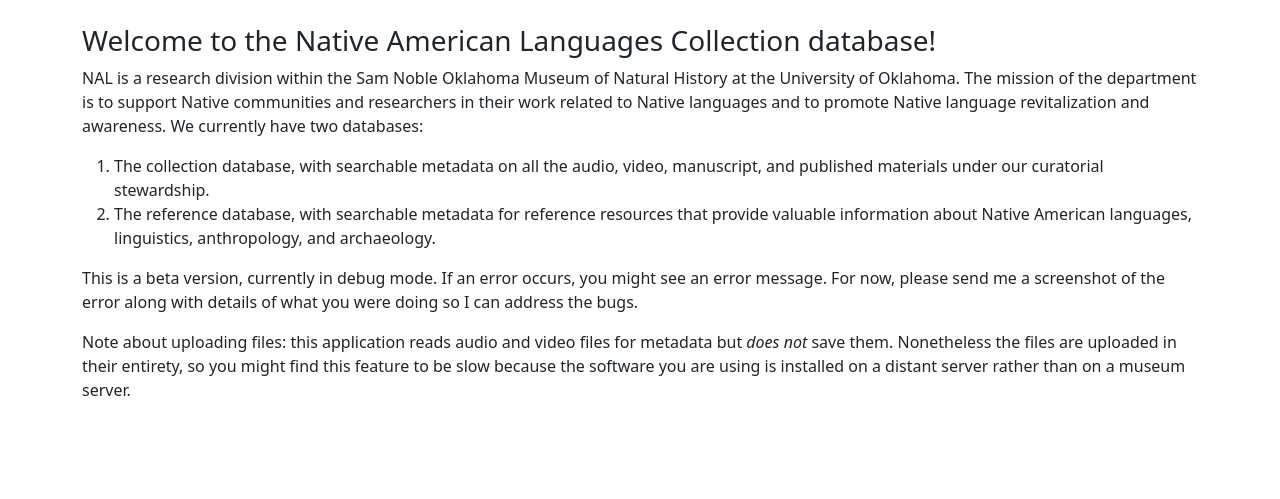
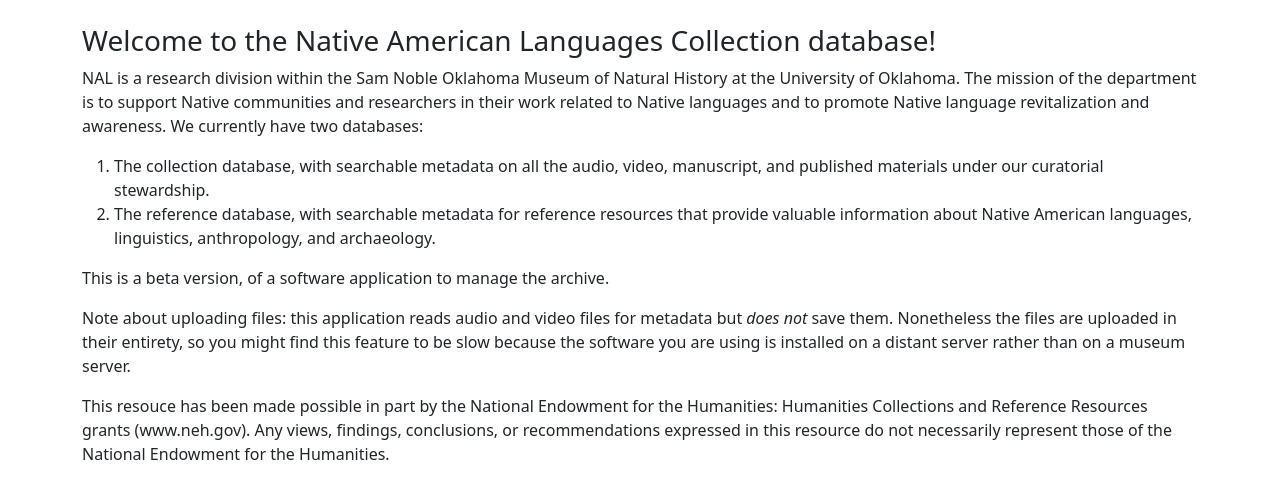
Before and after one commit to kavonjon/archive-software, a Django app: page / in a window 1280 px wide. Shown: the part 56-555 px from the top of the page. Run offline with Django 4.2, Linux system fonts and the light colour scheme; parts of the project's set-up code (start-up, migrations or seed data) failed here and were passed over; some libraries are stand-ins or nearby versions.

Commit message:
add neh to homepage

```diff
--- a/app/templates/home.html
+++ b/app/templates/home.html
@@ -11,9 +11,10 @@ NAL is a research division within the Sam Noble Oklahoma Museum of Natural Histo
     <li>The reference database, with searchable metadata for reference resources that provide valuable information about Native American languages, linguistics, anthropology, and archaeology.</li>
 </ol>
 
-<p>This is a beta version, currently in debug mode. If an error occurs, you might see an error message. For now, please send me a screenshot of the error along with details of what you were doing so I can address the bugs.</p>
-
+<p>This is a beta version, of a software application to manage the archive.</p>
 
 <p>Note about uploading files: this application reads audio and video files for metadata but <i>does not</i> save them. Nonetheless the files are uploaded in their entirety, so you might find this feature to be slow because the software you are using is installed on a distant server rather than on a museum server.</p>
 
+
+<p> This resouce has been made possible in part by the National Endowment for the Humanities: Humanities Collections and Reference Resources grants (www.neh.gov). Any views, findings, conclusions, or recommendations expressed in this resource do not necessarily represent those of the National Endowment for the Humanities.</p>
 {% endblock %}
```
